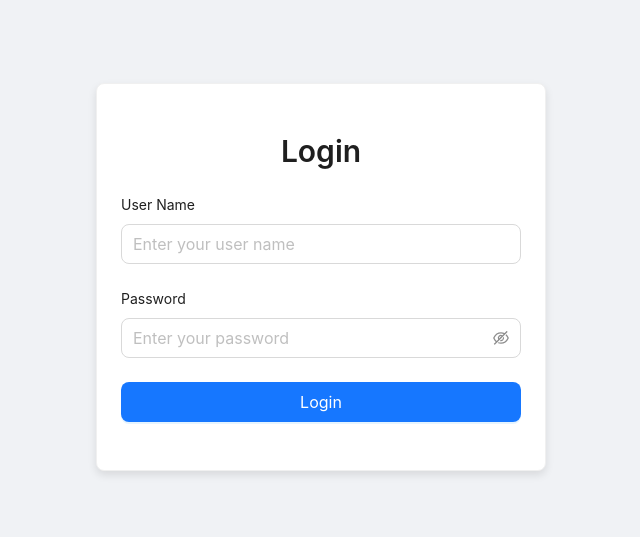
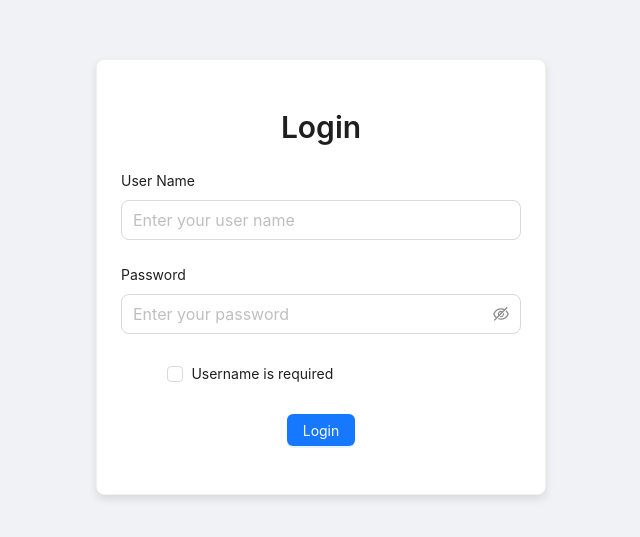
Before and after one commit to Nqnhut24/CNPMNC_242, a React (Create React App) app: page /login in a window 1280 px wide. Shown: the part 123-660 px from the top of the page, without its empty margins (319-959 px from the left). Built offline with nearby package versions, Linux system fonts and the light colour scheme.

Commit message:
update page login

```diff
--- a/src/pages/Login/index.jsx
+++ b/src/pages/Login/index.jsx
@@ -1,13 +1,33 @@
-import React from 'react';
- import { Button, Form, Input, Card, Typography } from 'antd';
+import React, {useEffect, useState} from 'react';
+ import { Button, Checkbox, Form, Input, Card, Typography } from 'antd';
 
  const { Title } = Typography;
 
  const App = () => {
     const [form] = Form.useForm();
-
-   const onFinish = (values) => {
+    const [checkNick, setCheckNick] = useState(false);
+    const formTailLayout = {
+    labelCol: {
+        span: 4,
+    },
+    wrapperCol: {
+        span: 16,
+        offset: 0,
+    },
+    };
+    useEffect(() => {
+    form.validateFields(['nickname']);
+    }, [checkNick, form]);
+    const onCheckboxChange = (e) => {
+    setCheckNick(e.target.checked);
+    };
+    const onCheck = async () => {
+    try {
+        const values = await form.validateFields();
         console.log('Success:', values);
+    } catch (errorInfo) {
+        console.log('Failed:', errorInfo);
+    }
     };
 
    return (
@@ -32,7 +52,7 @@ import React from 'react';
          <Form
            form={form}
            name="register"
-           onFinish={onFinish}
+
            layout="vertical"
            requiredMark={false}
          >
@@ -41,8 +61,8 @@ import React from 'react';
              label="User Name"
              rules={[
                {
-                 required: true,
-                 message: 'Please input your user name',
+                    required: checkNick,
+                    message: 'Please input your nickname',
                 },
              ]}
            >
@@ -64,8 +84,13 @@ import React from 'react';
            >
              <Input.Password size="large" placeholder="Enter your password" />
            </Form.Item>
+           <Form.Item {...formTailLayout}>
+                <Checkbox checked={checkNick} onChange={onCheckboxChange}>
+                 Username is required
+                </Checkbox>
+            </Form.Item>
            <Form.Item>
-             <Button type="primary" htmlType="submit" size="large" block>
+                <Button type="primary" onClick={onCheck}>
                 Login
                 </Button>
            </Form.Item>
```
Lines whose indentation alone changed are shown as unchanged.
